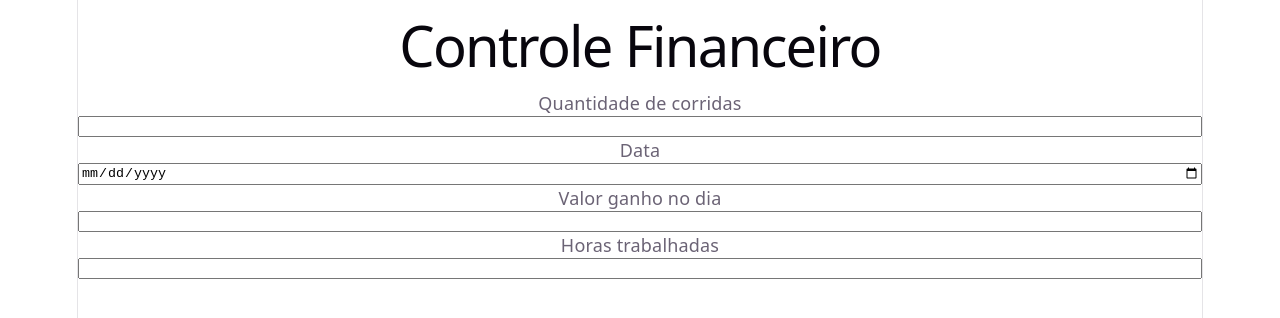
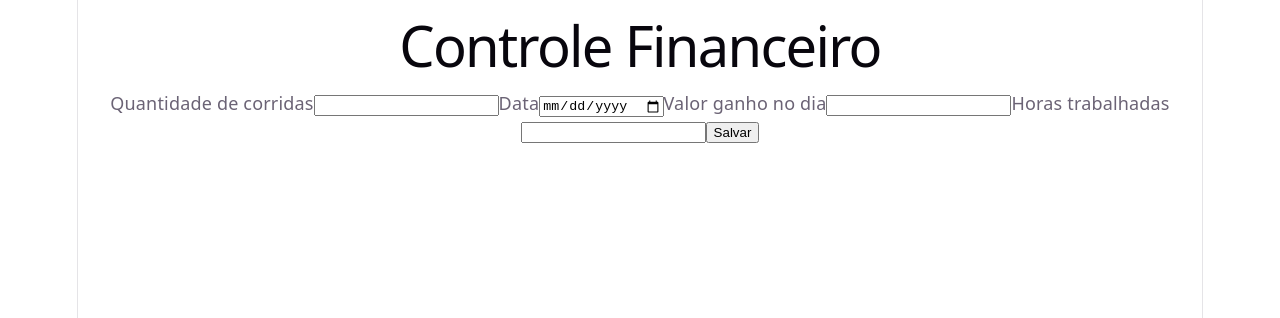
Before and after one commit to Mttew97/controle-financeiro-uber, a React (Vite) app in the folder financeiro-uber-pai/: page / in a window 1280 px wide. Shown: the top 318 px of the page. Built offline with nearby package versions, Linux system fonts and the light colour scheme.

Commit message:
Formulario com conversao de tipos funcionando

```diff
--- a/financeiro-uber-pai/src/App.jsx
+++ b/financeiro-uber-pai/src/App.jsx
@@ -1,15 +1,28 @@
 import { useState } from 'react'
 import './App.css'
+
+
 
 function App() {
     const [corridas, setCorridas] = useState('')
     const [data, setData] = useState('')
     const [valorGanho, setValorGanho] = useState('')
     const [horasTrabalhadas, setHorasTrabalhadas] = useState('')
+    function handleSubmit(e) {
+    e.preventDefault()
+    const dadosConvertidos={
+      corridas: parseFloat(corridas),
+      valorGanho: parseFloat(valorGanho),
+      horasTrabalhadas: parseFloat(horasTrabalhadas),
+      data: data
+    }
+    console.log( dadosConvertidos )
+}
 
-  return (
+return (
     <>
      <h1>Controle Financeiro</h1>
+     <form onSubmit={handleSubmit}>
      <label htmlFor="corridas">Quantidade de corridas</label>
       <input
         id="corridas"
@@ -38,6 +51,8 @@ function App() {
         value={horasTrabalhadas}
         onChange={(e) => setHorasTrabalhadas(e.target.value)}
       />
+      <button type="submit">Salvar</button>
+      </form>
     </>
   )
 }
```
